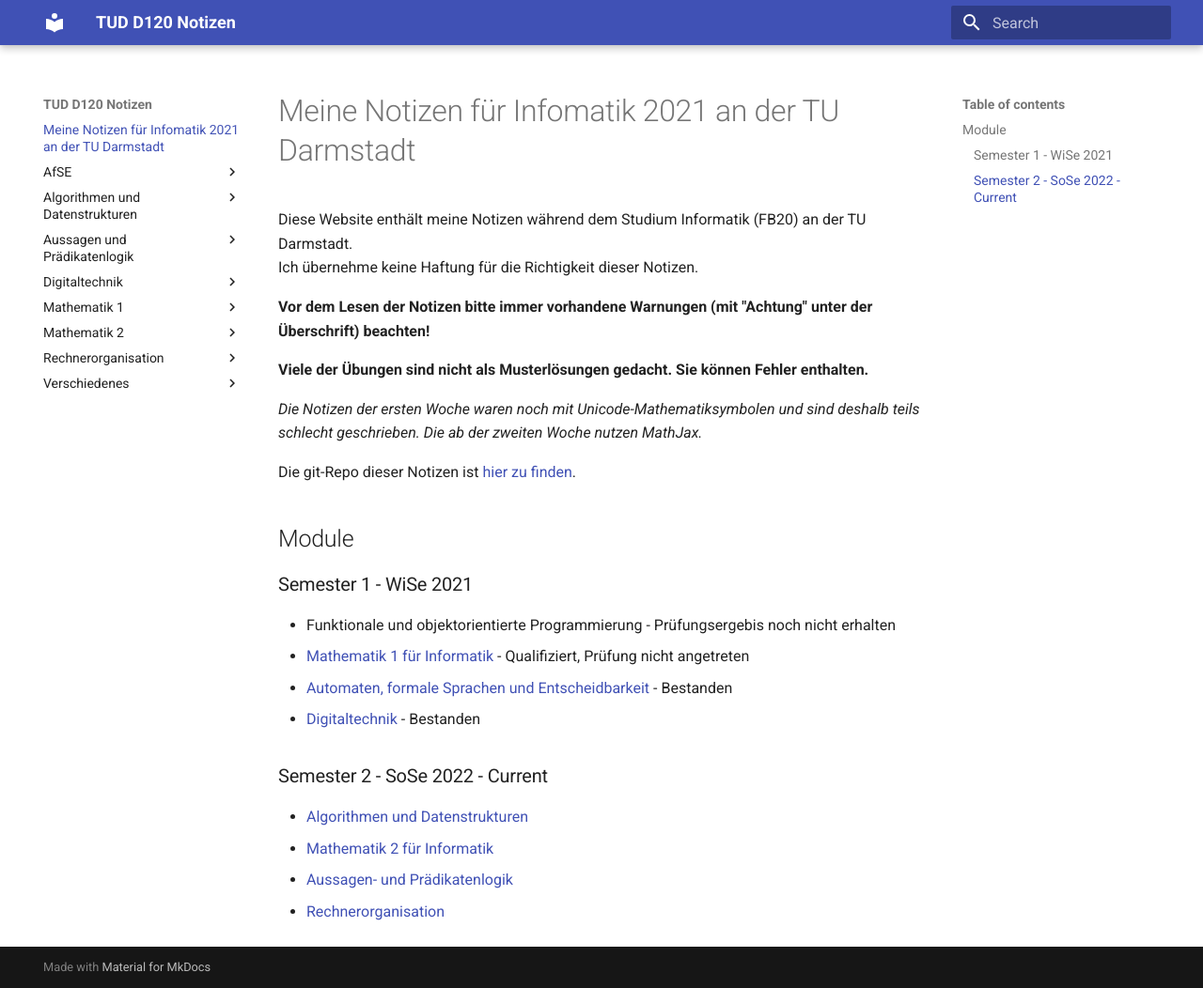
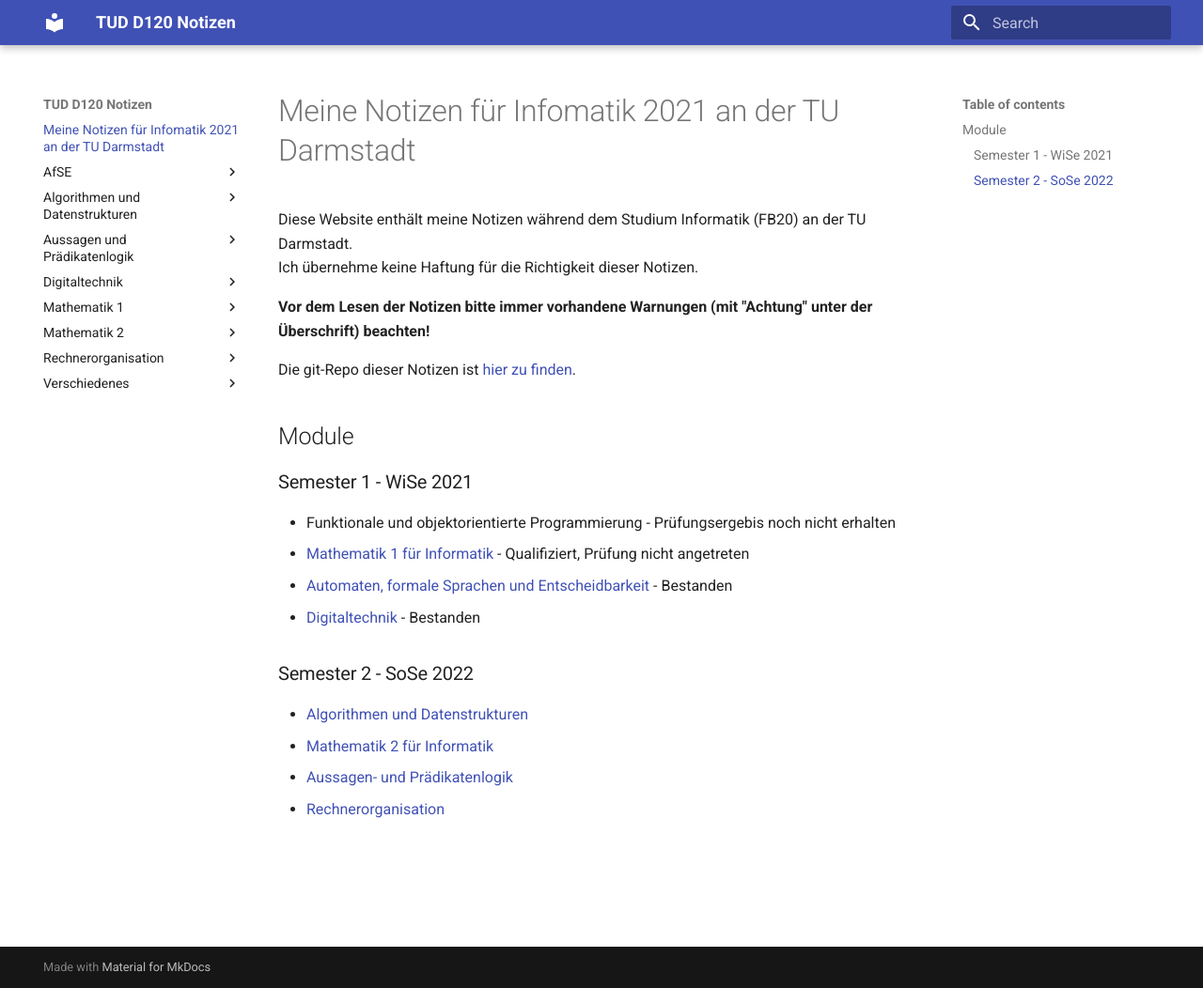
Before and after one commit to aurelilia/fb20-notes, an MkDocs documentation site: the page built from docs/index.md, in a window 1280 px wide and 1052 px high. Shown: the whole window at 94% size. Built offline with MkDocs 1.6.1 and Material for MkDocs 9.7.7, drawn with Linux system fonts in a browser that asks for light colours.

Commit message:
Update index

```diff
--- a/docs/index.md
+++ b/docs/index.md
@@ -4,10 +4,6 @@ Diese Website enthält meine Notizen während dem Studium Informatik (FB20) an d
 Ich übernehme keine Haftung für die Richtigkeit dieser Notizen.
 
 **Vor dem Lesen der Notizen bitte immer vorhandene Warnungen (mit "Achtung" unter der Überschrift) beachten!**
-
-**Viele der Übungen sind nicht als Musterlösungen gedacht. Sie können Fehler enthalten.**
-
-*Die Notizen der ersten Woche waren noch mit Unicode-Mathematiksymbolen und sind deshalb teils schlecht geschrieben. Die ab der zweiten Woche nutzen MathJax.*
 
 Die git-Repo dieser Notizen ist [hier zu finden](https://git.angm.xyz/ellie/fb20-notes).
 
@@ -19,7 +15,7 @@ Die git-Repo dieser Notizen ist [hier zu finden](https://git.angm.xyz/ellie/fb20
 - [Automaten, formale Sprachen und Entscheidbarkeit](./AfSE/1_22.10.2021.md) - Bestanden
 - [Digitaltechnik](./Digitaltechnik/1_20.10.2021.md) - Bestanden
 
-### Semester 2 - SoSe 2022 - Current
+### Semester 2 - SoSe 2022
 - [Algorithmen und Datenstrukturen](./Algorithmen%20und%20Datenstrukturen/0_asymptotic_complexity.md)
 - [Mathematik 2 für Informatik](./Mathematik%202/5.%20Analysis/5.5_reihen.md)
 - [Aussagen- und Prädikatenlogik](./Aussagen-%20und%20Prädikatenlogik/1_11.04.2022.md)
```
